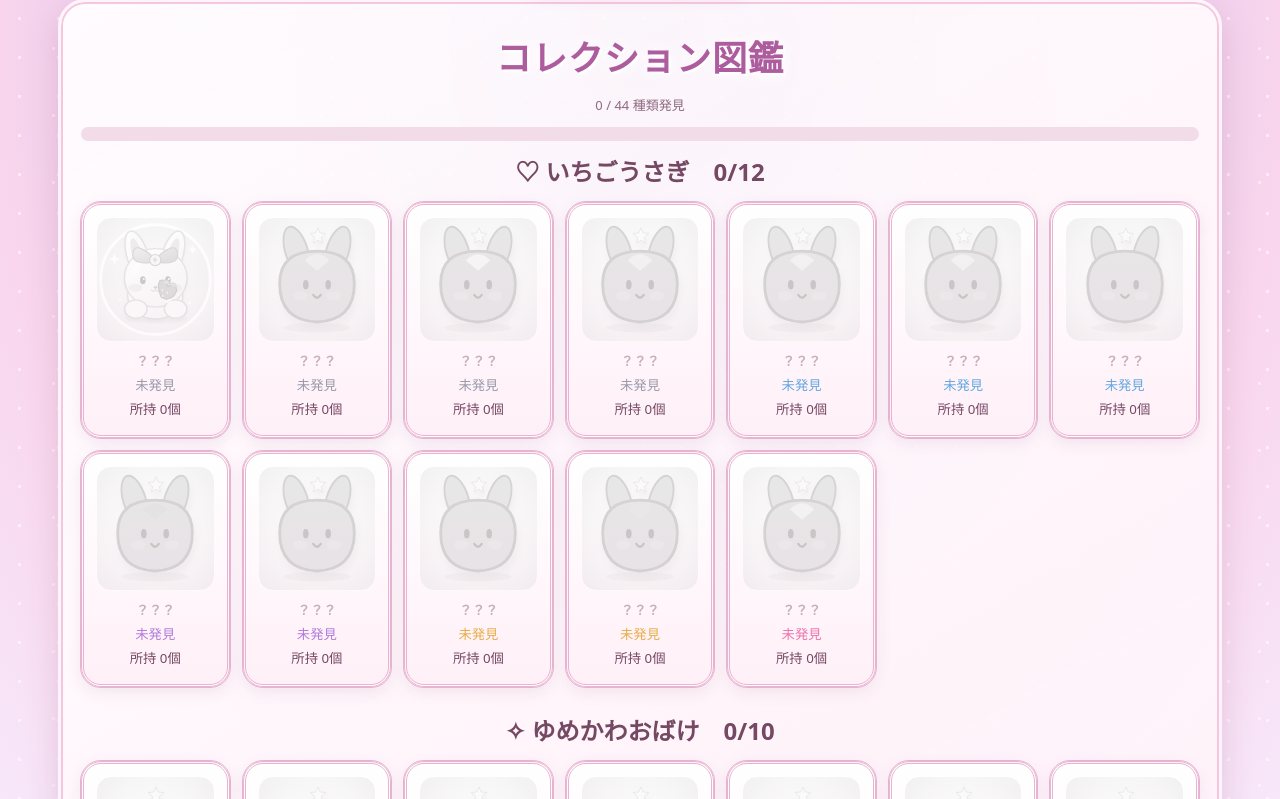
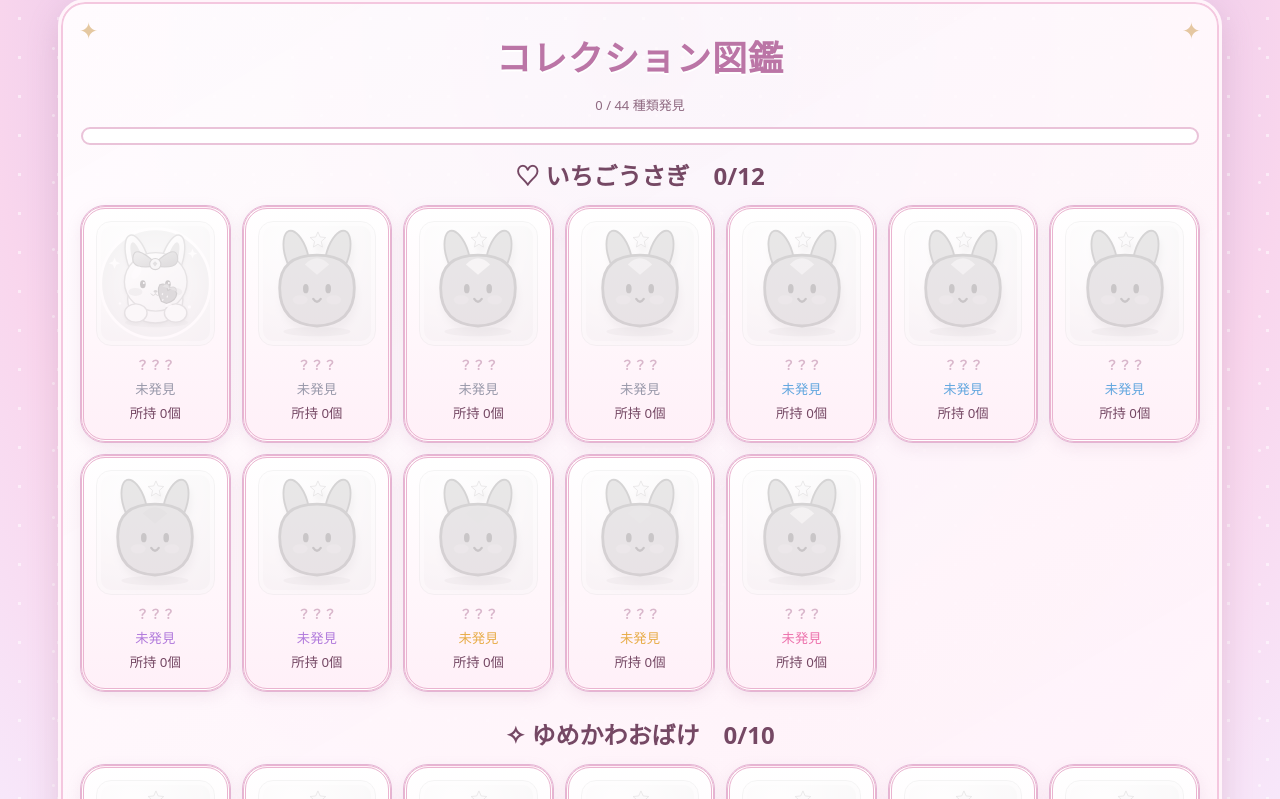
Before and after one commit to ydc6bcdf44-spec/gacha-town, a plain HTML site: page index.html in a window 1280 px wide. Both pictures are taken after a click on the button 494 px from the left and 192 px from the top of the page. Shown: the part 259-1058 px from the top of the page. Drawn offline with Linux system fonts and the light colour scheme.

Commit message:
Refine ornate pastel styling across Gacha Town with gold accents and collection card polish

```diff
--- a/index.html
+++ b/index.html
@@ -257,6 +257,21 @@ h1{color:#ad5d9e;font-family:Georgia,serif;text-shadow:2px 2px #fff,0 0 14px #ff
 
 /* New illustrated home is the only gacha screen; retain inventory and trade pages */
 body.dream-home #app{display:none!important}
+.dream-ornament{display:flex;align-items:center;justify-content:center;gap:24px;padding:10px 20px;color:#a76d99;font-family:Georgia,"Yu Mincho",serif;font-weight:900;letter-spacing:3px;background:linear-gradient(90deg,#f6d9ec,#fff7fd 30%,#eee0f9 70%,#f8d6eb);border-top:4px double #e4b2d3;border-bottom:3px double #e4b2d3;text-shadow:0 2px white}
+.dream-ornament span{color:#d7a759;font-size:24px;animation:dreamTwinkle 3s ease-in-out infinite alternate}
+.dream-toolbar{border-bottom:2px solid #fff!important}
+.dream-banner .dream-hit[data-dream=roll]:hover{background:#fff3;filter:drop-shadow(0 0 10px #fff)}
+body:not(.dream-home) h1{font-family:Georgia,"Yu Mincho",serif;color:#bb75a6;text-shadow:0 2px #fff;letter-spacing:1px}
+body:not(.dream-home) .panel{position:relative;overflow:hidden}
+body:not(.dream-home) .panel:before{content:"✦";position:absolute;left:18px;top:12px;color:#d7ad70;font-size:23px;opacity:.65;pointer-events:none}
+body:not(.dream-home) .panel:after{content:"✦";position:absolute;right:18px;top:12px;color:#d7ad70;font-size:23px;opacity:.65;pointer-events:none}
+body:not(.dream-home) .art{background:radial-gradient(circle at 30% 20%,#fff,#ffedf7 55%,#e9e1fa);border:1px solid #f4d7e9;box-shadow:inset 0 0 0 4px #fff9}
+body:not(.dream-home) .item{border-radius:24px}
+body:not(.dream-home) .item strong{color:#a15b86}
+body:not(.dream-home) .progress{border:2px solid #eac3d9;height:18px;background:#fff}
+body:not(.dream-home) .progress div{background:linear-gradient(90deg,#ffb8d8,#d3a4ed,#b3dff3)}
+@media(max-width:700px){.dream-ornament{font-size:12px;padding:7px;gap:10px}.dream-ornament span{font-size:16px}}
+
 .dream-atmosphere{position:absolute;inset:0;overflow:hidden;pointer-events:none;z-index:3}
 .float-petal{position:absolute;top:-8%;width:12px;height:18px;border-radius:90% 0 90% 0;background:linear-gradient(140deg,#fffdfb,#ffb9e5);box-shadow:0 0 12px #ffeffb;opacity:0;animation:petalDrift 12s linear infinite}
 .p1{left:8%;animation-delay:-2s;animation-duration:12s}.p2{left:23%;animation-delay:-8s;animation-duration:15s}.p3{left:42%;animation-delay:-5s;animation-duration:11s}.p4{left:62%;animation-delay:-11s;animation-duration:16s}.p5{left:78%;animation-delay:-4s;animation-duration:13s}.p6{left:93%;animation-delay:-9s;animation-duration:14s}
@@ -350,7 +365,7 @@ body:not(.dream-home) .tabs{display:flex}
 <button class="dream-hit" style="left:41%;top:88%;width:14%;height:10%" data-dream="video" aria-label="動画報酬は準備中"></button>
 <button class="dream-hit" style="left:55%;top:88%;width:14%;height:10%" data-dream="missions" aria-label="ミッションは準備中"></button>
 <button class="dream-hit" style="left:84%;top:88%;width:15%;height:10%" data-dream="bonus" aria-label="ガチャ5回ボーナスの説明"></button>
-<div class="dream-toolbar"><button type="button" id="dreamSound" aria-label="効果音の切り替え">♪ 音 ON</button><span id="dreamProgress">コレクション 0 / 44</span><button type="button" id="dreamCollection">♡ 図鑑を見る</button></div><div class="dream-selection" aria-label="ガチャシリーズ選択"><span class="dream-selection-label">♡ ガチャシリーズを選ぶ ♡</span><div id="dreamSeries"></div></div><div class="dream-status" id="dreamStatus" aria-live="polite"></div><div class="dream-capsule-fx" id="dreamCapsuleFx" aria-hidden="true"><span></span></div></section><div class="subpage-nav" id="subpageNav"><button type="button" id="backDream">♡ ガチャタウンにもどる</button></div><main id="app"></main>
+<div class="dream-ornament" aria-hidden="true"><span>✧</span><b>♡ GACHA TOWN ♡</b><span>✧</span></div><div class="dream-toolbar"><button type="button" id="dreamSound" aria-label="効果音の切り替え">♪ 音 ON</button><span id="dreamProgress">コレクション 0 / 44</span><button type="button" id="dreamCollection">♡ 図鑑を見る</button></div><div class="dream-selection" aria-label="ガチャシリーズ選択"><span class="dream-selection-label">♡ ガチャシリーズを選ぶ ♡</span><div id="dreamSeries"></div></div><div class="dream-status" id="dreamStatus" aria-live="polite"></div><div class="dream-capsule-fx" id="dreamCapsuleFx" aria-hidden="true"><span></span></div></section><div class="subpage-nav" id="subpageNav"><button type="button" id="backDream">♡ ガチャタウンにもどる</button></div><main id="app"></main>
 </div>
 <div id="overlay" class="overlay" role="dialog" aria-modal="true">
  <div class="modal" id="modal"></div>
```
